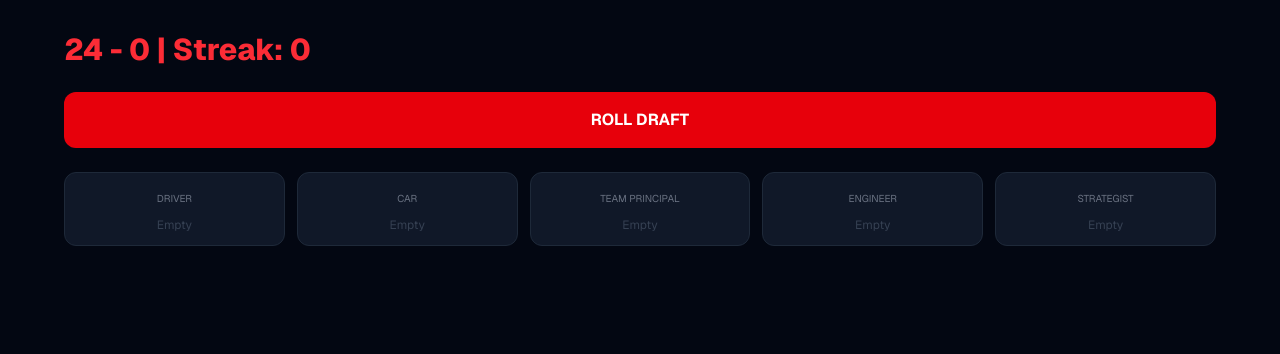
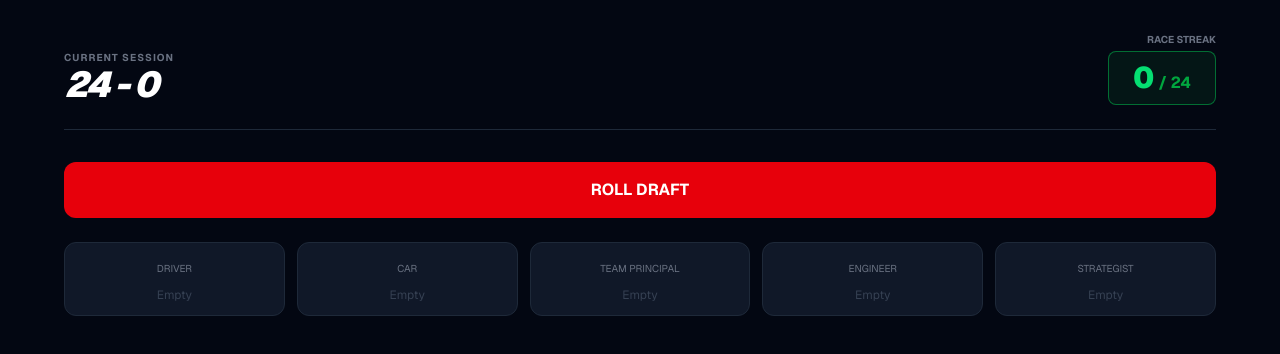
Before and after one commit to celiltekin70-bit/24-0, a Next.js app: page / in a window 1280 px wide. Shown: the top 354 px of the page. Built offline with nearby package versions, Linux system fonts and the light colour scheme.

Commit message:
ocevladi

```diff
--- a/app/page.js
+++ b/app/page.js
@@ -83,12 +83,27 @@ export default function Home() {
   return (
     <main className="min-h-screen bg-gray-950 text-white p-4 md:p-8 font-sans">
       <div className="max-w-6xl mx-auto">
-        <h1 className="text-3xl font-extrabold text-red-500 mb-6">24 - 0 | Streak: {streak}</h1>
+
+        {/* Modern Streak Skor Tabelası */}
+        <div className="flex justify-between items-end border-b border-gray-800 pb-6 mb-8">
+          <div>
+            <h2 className="text-gray-500 text-[10px] uppercase font-bold tracking-widest">Current Session</h2>
+            <h1 className="text-4xl font-black text-white italic tracking-tighter">24 - 0</h1>
+          </div>
+
+          <div className="text-right">
+            <span className="text-[10px] text-gray-500 uppercase font-bold block mb-1">Race Streak</span>
+            <div className="bg-green-900/20 border border-green-500/50 px-6 py-2 rounded-lg">
+              <span className="text-3xl font-black text-green-400">{streak}</span>
+              <span className="text-green-600 font-bold ml-1">/ 24</span>
+            </div>
+          </div>
+        </div>
 
         {/* DRAFT EKRANI */}
         {gameState === 'DRAFT' && (
           <div>
-            {!hasRolled && <button onClick={handleRollDraft} className="bg-red-600 p-4 rounded-xl font-bold uppercase mb-6 w-full">Roll Draft</button>}
+            {!hasRolled && <button onClick={handleRollDraft} className="bg-red-600 hover:bg-red-700 p-4 rounded-xl font-bold uppercase mb-6 w-full">Roll Draft</button>}
 
             <div className="grid grid-cols-2 md:grid-cols-5 gap-3 mb-8">
               {Object.keys(playerSelection).map((slot) => (
@@ -131,7 +146,7 @@ export default function Home() {
         {/* YARIŞ SONUÇLARI */}
         {gameState === 'RACING' && (
           <div className="space-y-6">
-            <button onClick={handleSimulateRace} className="bg-green-600 w-full py-4 rounded-xl font-black uppercase text-lg">Simulate Race</button>
+            <button onClick={handleSimulateRace} className="bg-green-600 hover:bg-green-700 w-full py-4 rounded-xl font-black uppercase text-lg">Simulate Race</button>
 
             {lastRaceResult && (
               <div className="bg-gray-900 border border-gray-800 p-6 rounded-2xl">
```
